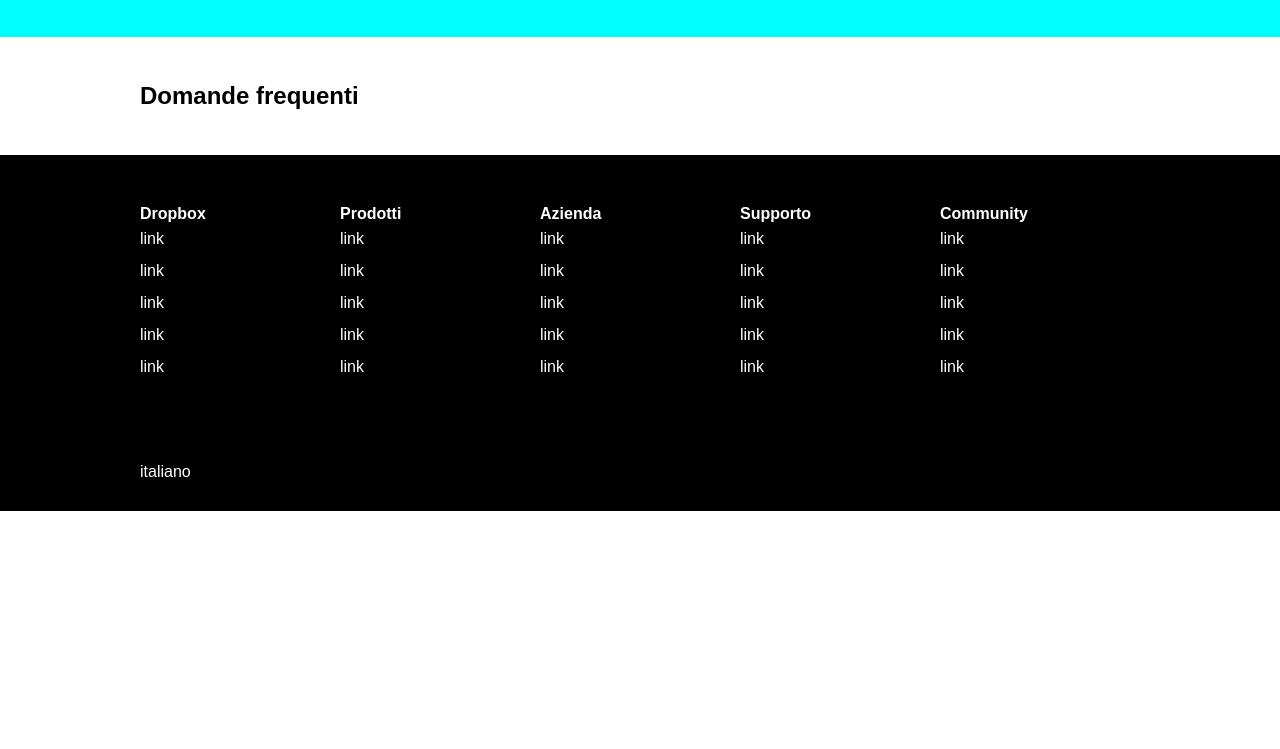
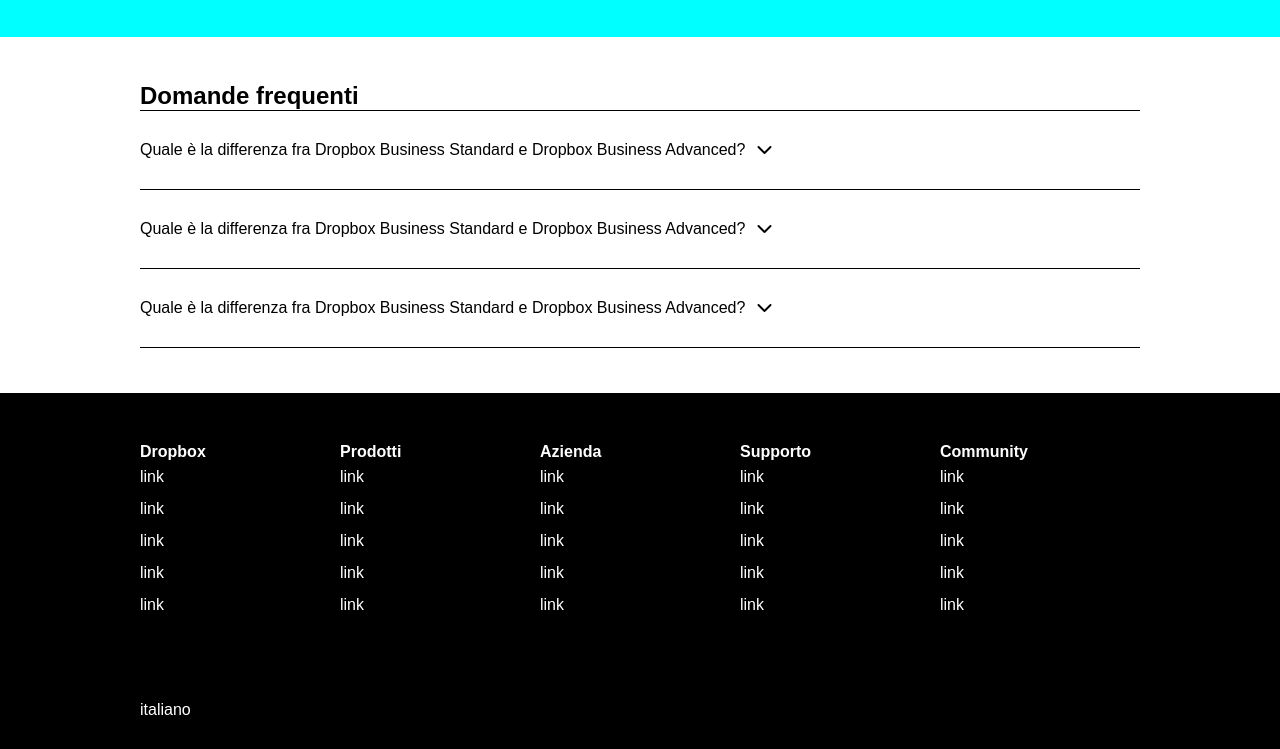
Before and after one commit to ChristopherS24/htmlcss-dropbox, a plain HTML site: page index.html in a window 1280 px wide. Shown: the part 2635-3384 px from the top of the page. Before the commit the page ends 3146 px from the top, so only its background shows below. Drawn offline with Linux system fonts and the light colour scheme.

Commit message:
aggiunte le faq

```diff
--- a/css/style.css
+++ b/css/style.css
@@ -152,6 +152,20 @@
     height: 50%;
 }
 
+.singlefaq {
+    display: flex;
+    padding: 30px 0;
+    border-top: 1px solid black;
+}
+
+.singlefaq:last-child {
+    border-bottom: 1px solid black;
+}
+
+.singlefaq > .iconcontainer {
+    padding: 0 11px;
+}
+
 /*
 FOOTER
 */
--- a/index.html
+++ b/index.html
@@ -243,6 +243,36 @@
                     <h2>
                         Domande frequenti
                     </h2>
+                    <div class="faqscontainer">
+                        <div class="singlefaq">
+                            <p>
+                                Quale è la differenza fra Dropbox Business Standard e Dropbox Business Advanced?
+                            </p>
+                            <div class="iconcontainer">
+                                <i class="fa-solid fa-chevron-down"></i>
+                            </div>
+                        </div>
+
+                        <div class="singlefaq">
+                            <p>
+                                Quale è la differenza fra Dropbox Business Standard e Dropbox Business Advanced?
+                            </p>
+                            <div class="iconcontainer">
+                                <i class="fa-solid fa-chevron-down"></i>
+                            </div>
+                        </div>
+
+                        <div class="singlefaq">
+                            <p>
+                                Quale è la differenza fra Dropbox Business Standard e Dropbox Business Advanced?
+                            </p>
+                            <div class="iconcontainer">
+                                <i class="fa-solid fa-chevron-down"></i>
+                            </div>
+                        </div>
+
+
+                    </div>
 
                 </div>
             </section>
```
